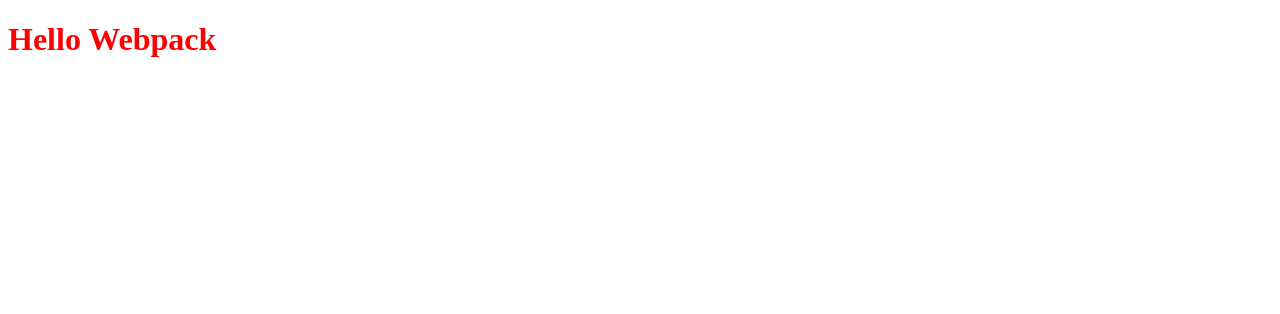
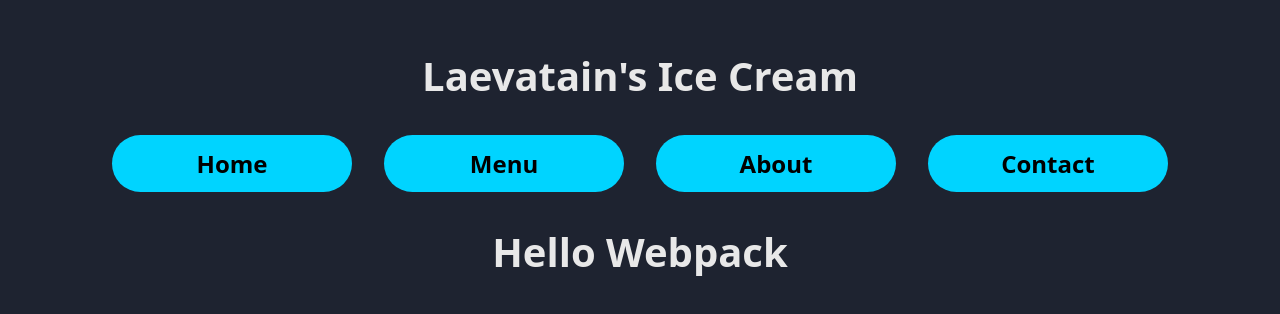
Before and after one commit to Sephydev/restaurant-page, a website built with webpack: page src/index.html in a window 1280 px wide. Built offline with nearby package versions, Linux system fonts and the light colour scheme.

Commit message:
feat(restaurant-page): Display tabs

```diff
--- a/src/index.html
+++ b/src/index.html
@@ -6,6 +6,17 @@
   <title>Laevatain's Ice Cream</title>
 </head>
 <body>
-  <div id="container"></div>
+  <h1>Laevatain's Ice Cream</h1>
+  <header>
+    <nav>
+      <ul>
+        <li><button>Home</button></li>
+        <li><button>Menu</button></li>
+        <li><button>About</button></li>
+        <li><button>Contact</button></li>
+      </ul>
+    </nav>
+  </header>
+  <div id="content"></div>
 </body>
 </html>
--- a/src/index.js
+++ b/src/index.js
@@ -2,7 +2,7 @@
 
 class MyDOM {
   constructor() {
-    this.container = document.querySelector('#container');
+    this.container = document.querySelector('#content');
   }
 
   createDOM() {
--- a/src/styles.css
+++ b/src/styles.css
@@ -1,3 +1,68 @@
+*,
+*::before,
+*::after {
+  margin: 0;
+  padding: 0;
+  box-sizing: border-box;
+}
+
+:root {
+  --main-bg-color: #1e2330;
+  --btn-bg-color: #00d4ff;
+  --font-color: #e8e8e8;
+  --btn-hover-color: #ffb800;
+  --btn-active-color: #ff6b35;
+}
+
+body {
+  display: flex;
+  flex-direction: column;
+  align-items: center;
+  gap: 2rem;
+  font-family: system-ui, sans-serif;
+  background-color: var(--main-bg-color);
+  min-width: 100vw;
+  min-height: 100vh;
+  padding: 3rem;
+  color: var(--font-color);
+}
+
 h1 {
-  color: red;
+  text-align: center;
+  font-size: 2.5rem;
 }
+
+nav {
+  display: flex;
+  justify-content: center;
+}
+
+ul {
+  display: flex;
+  list-style-type: none;
+  gap: 2rem;
+}
+
+button {
+  border: none;
+  background-color: var(--btn-bg-color);
+  font-family: system-ui, sans-serif;
+  min-width: 15rem;
+  padding: .75rem 0;
+  font-size: 1.5rem;
+  display: flex;
+  justify-content: center;
+  align-content: center;
+  border-radius: 50px;
+  font-weight: 600;
+  transition: all .2s ease-in-out;
+}
+
+button:hover {
+  background-color: #ffb800;
+}
+
+button:active {
+  background-color: #ff6b35;
+  transform: scale(1.1);
+}
```
